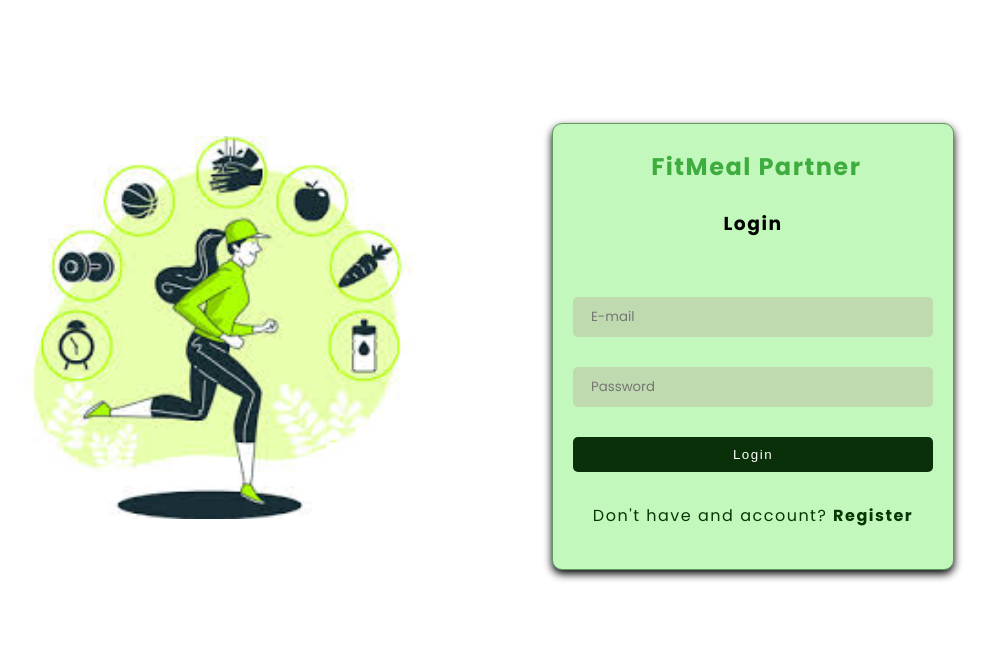
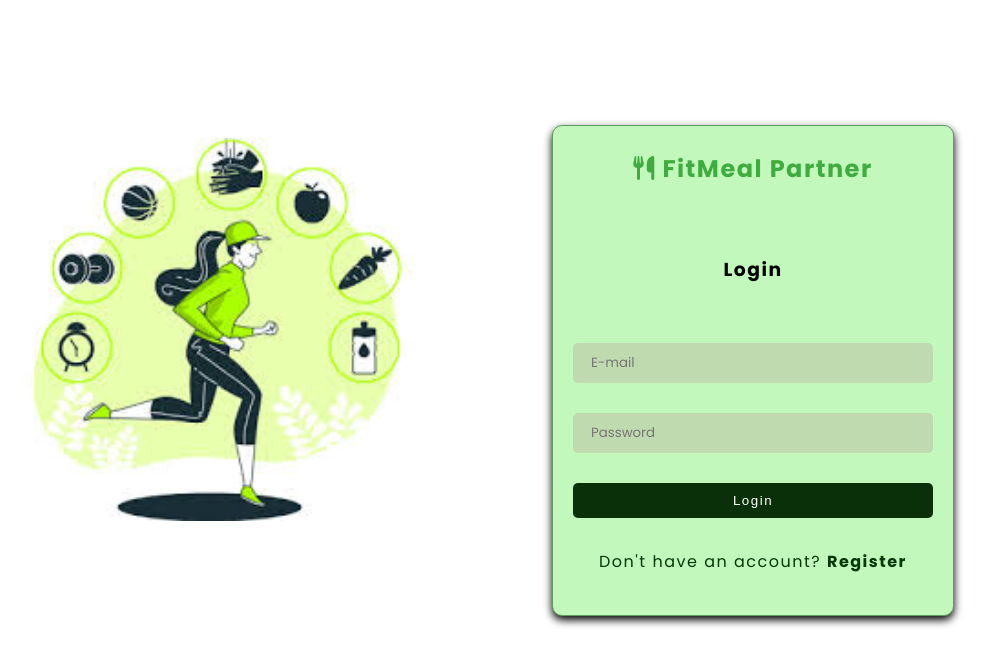
Before and after one commit to shanmugapriyar0/Fitness_Meal_Planner_Pro, a plain HTML site: page index.html in a window 1280 px wide. Shown: the whole page, without its empty margins (103-1095 px from the left). Drawn offline with Linux system fonts and the light colour scheme.

Commit message:
feat: icon

```diff
--- a/index.html
+++ b/index.html
@@ -6,8 +6,10 @@
     <meta name="viewport" content="width=device-width, initial-scale=1.0">
 
     <title>Fitness Meal Planner(login page)</title>
+    <link rel="stylesheet" href="https://cdnjs.cloudflare.com/ajax/libs/font-awesome/6.7.1/css/all.min.css" integrity="sha512-5Hs3dF2AEPkpNAR7UiOHba+lRSJNeM2ECkwxUIxC1Q/FLycGTbNapWXB4tP889k5T5Ju8fs4b1P5z/iB4nMfSQ==" crossorigin="anonymous" referrerpolicy="no-referrer" />
+
+
     <link rel="stylesheet" href="style.css">
-
     <script defer src="script.js" ></script>
 
 </head>
@@ -23,14 +25,14 @@
         <div id = "loginContainer2">
             <form>
 
-                <h2><img src=""> FitMeal Partner </h2>
+                <h2><i class="fas fa-utensils"></i> FitMeal Partner </h2><br>
                 <h3> Login </h3><br>
 
                 <input type = "text" placeholder = "E-mail" name="Email" id="loginInput" required><br>
                 <input type = "password" placeholder = "Password" name="Password" id="loginInput" required><br>
 
                 <button type = "submit" value = " Login " id="loginInput"> Login </button><br>
-                <p> Don't have and account? <span id = "regiterFormLink"  onclick = "toOpenRegisterationForm()"> Register </span></p><br>
+                <p> Don't have an account? <span id = "regiterFormLink"  onclick = "toOpenRegisterationForm()"> Register </span></p><br>
 
             </form>
         </div>
```
